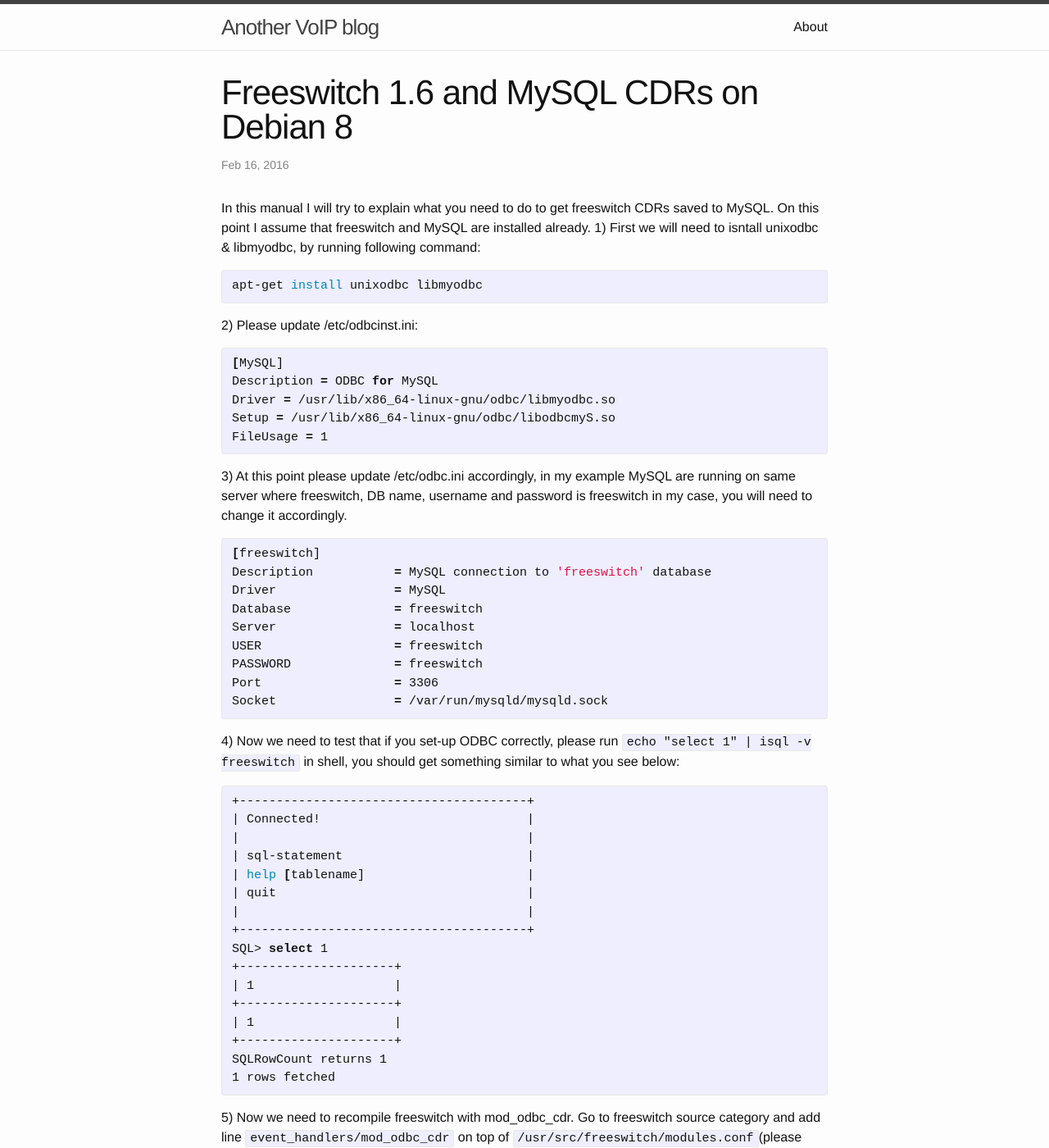
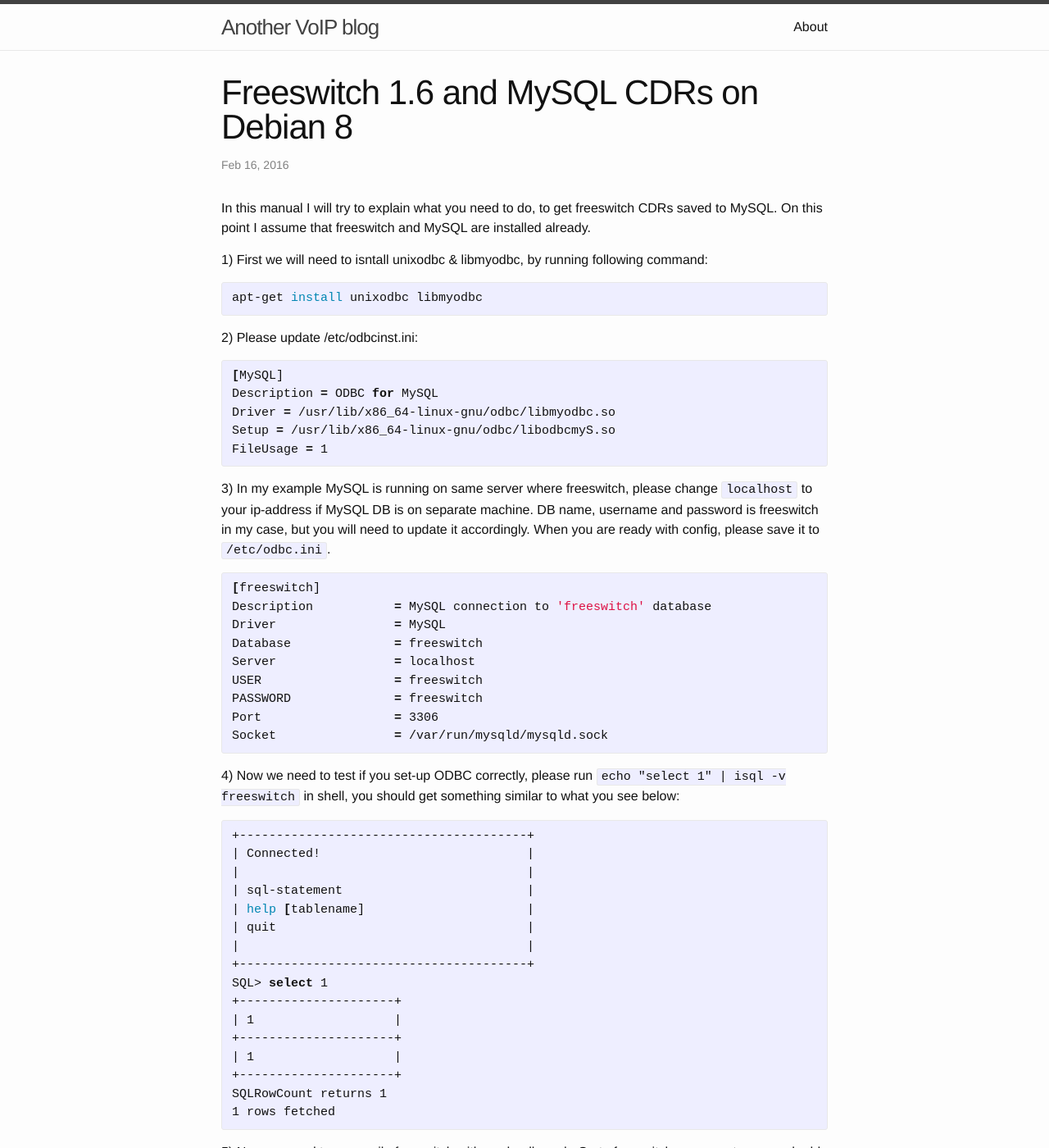
Before and after one commit to os11k/os11k.github.io, a Jekyll site: the page built from _posts/2016-02-16-freeswitch-mysql-CDRs.markdown, in a window 1280 px wide and 1400 px high. Shown: the whole window at 82% size. Built offline with Jekyll 4.4.1, drawn with Linux system fonts in a browser that asks for light colours; comment, search, counter and statistics services are not loaded; some of the changed text lies outside the part shown.

Commit message:
Some minor changes

```diff
--- a/_posts/2016-02-16-freeswitch-mysql-CDRs.markdown
+++ b/_posts/2016-02-16-freeswitch-mysql-CDRs.markdown
@@ -5,7 +5,8 @@
 categories: jekyll update
 comments: true
 ---
-In this manual I will try to explain what you need to do to get freeswitch CDRs saved to MySQL. On this point I assume that freeswitch and MySQL are installed already.
+In this manual I will try to explain what you need to do, to get freeswitch CDRs saved to MySQL. On this point I assume that freeswitch and MySQL are installed already.
+
 1) First we will need to isntall unixodbc & libmyodbc, by running following command:
 {% highlight bash %}
 apt-get install unixodbc libmyodbc
@@ -20,7 +21,7 @@
 FileUsage = 1
 {% endhighlight %}
 
-3) At this point please update /etc/odbc.ini accordingly, in my example MySQL are running on same server where freeswitch, DB name, username and password is freeswitch in my case, you will need to change it accordingly.
+3) In my example MySQL is running on same server where freeswitch, please change `localhost` to your ip-address if MySQL DB is on separate machine. DB name, username and password is freeswitch in my case, but you will need to update it accordingly. When you are ready with config, please save it to `/etc/odbc.ini`.
 {% highlight bash %}
 [freeswitch]
 Description           = MySQL connection to 'freeswitch' database
@@ -33,7 +34,7 @@
 Socket                = /var/run/mysqld/mysqld.sock
 {% endhighlight %}
 
-4) Now we need to test that if you set-up ODBC correctly, please run `echo "select 1" | isql -v freeswitch` in shell, you should get something similar to what you see below:
+4) Now we need to test if you set-up ODBC correctly, please run `echo "select 1" | isql -v freeswitch` in shell, you should get something similar to what you see below:
 {% highlight bash %}
 +---------------------------------------+
 | Connected!                            |
@@ -80,7 +81,7 @@
 cp /usr/src/freeswitch/src/mod/event_handlers/mod_odbc_cdr/conf/autoload_configs/odbc_cdr.conf.xml /usr/local/freeswitch/conf/autoload_configs/odbc_cdr.conf.xml
 {% endhighlight %}
 
-8) Please update `/usr/local/freeswitch/conf/autoload_configs/odbc_cdr.conf.xml` accordingly so it points to mysql DB(line No4):
+8) Please update `/usr/local/freeswitch/conf/autoload_configs/odbc_cdr.conf.xml` accordingly so it points to MySQL DB(line No4). In line no 4 `freeswitch` is connection name or value in square brackets in first line of `/etc/odbc.ini`:
 {% highlight bash linenos=table %}
 <configuration name="odbc_cdr.conf" description="ODBC CDR Configuration">
   <settings>
```
